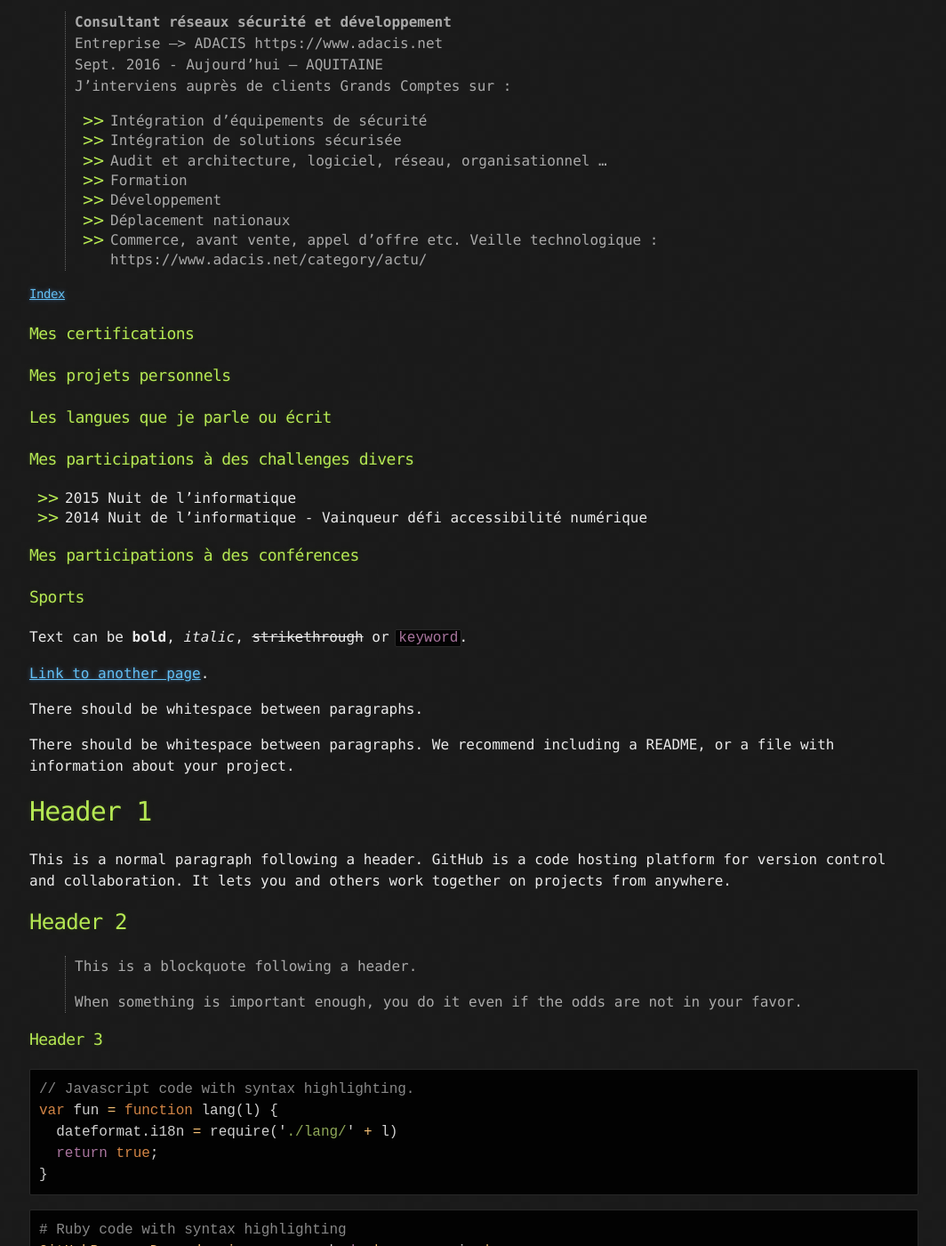
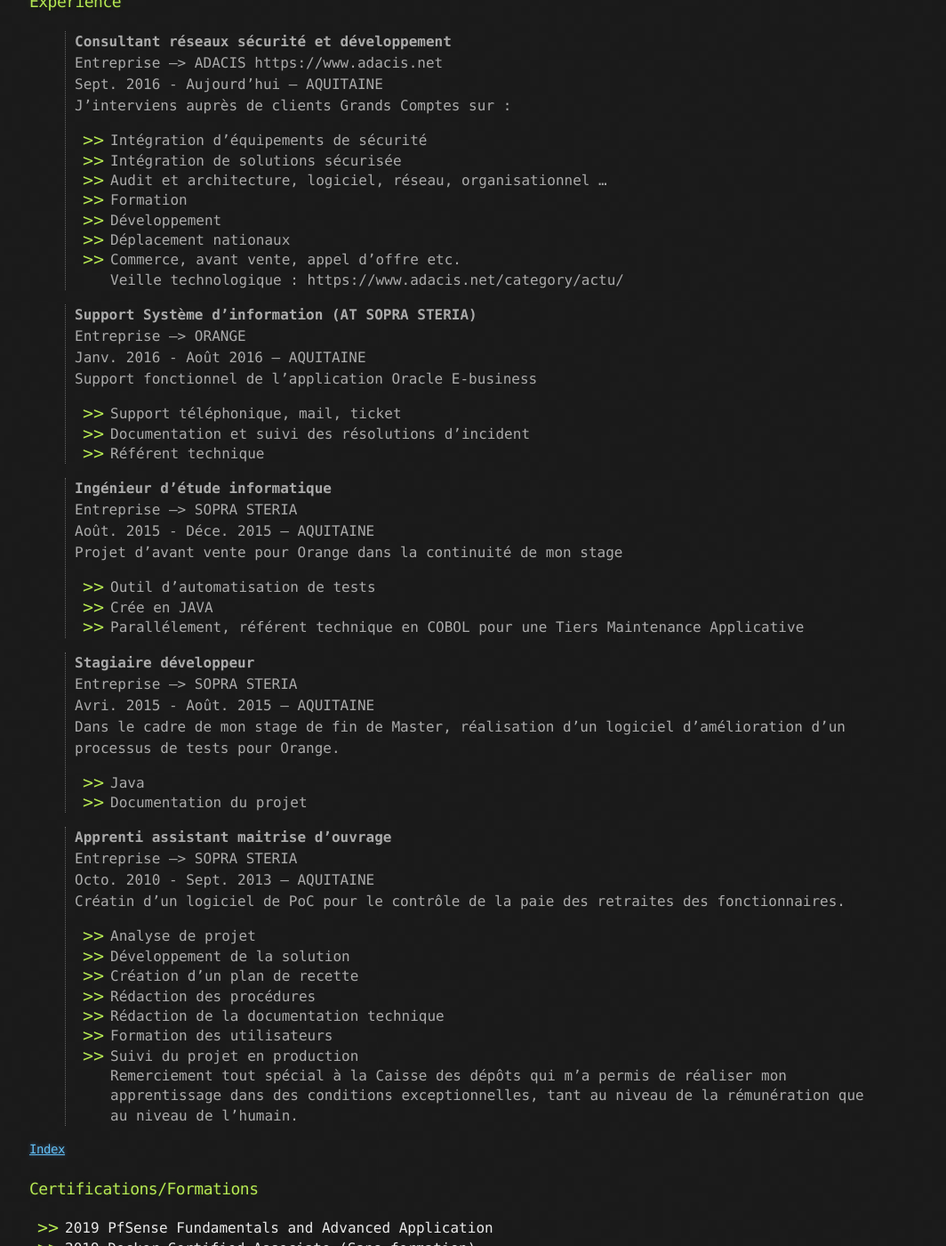
Before and after one commit to baimard/baimard.github.io, a Jekyll site: the page built from index.md, in a window 1280 px wide and 1400 px high, scrolled down 1258 px. Shown: the whole window at 89% size, without its empty margins (107-1171 px from the left). Built offline with Jekyll 4.4.1, drawn with Linux system fonts in a browser that asks for light colours; some of the changed text lies outside the part shown.

Commit message:
one more 2

```diff
--- a/index.md
+++ b/index.md
@@ -8,11 +8,12 @@
 *   [Qui suis-je ?](./#quisuisje)
 *   [Formation](./#Formation)
 *   [Expérience](./#experience)
-*   [Mes certifications](./#mescertifications)
-*   [Mes projets personnels](./#mesprojetspersonnels)
+*   [Certifications](./#certifications)
+*   [Connaissance par domaine](./#connaissancepardomaine)
+*   [Projets personnels](./projetspersonnels)
 *   [Les langues que je parle ou écrit](./#leslanguesquejeparleouecrit)
 *   [Mes participations à des challenges divers](./#mesparticipationsadeschallengesdivers)
-*   [Mes participations à des conférences](./#mesparticipationsadesconferences)
+*   [Conférences, jury et ...](./#conferencesjury)
 *   [Sports](./#sports)
 
 <span id="quisuisje"></span>
@@ -66,28 +67,93 @@
 > - Développement
 > - Déplacement nationaux
 > - Commerce, avant vente, appel d'offre etc.
-> Veille technologique : https://www.adacis.net/category/actu/
+> <br/>Veille technologique : https://www.adacis.net/category/actu/
+
+> **Support Système d'information (AT SOPRA STERIA)** <br/>
+> Entreprise --> ORANGE <br/>
+> Janv. 2016 - Août 2016 -- AQUITAINE<br/>
+> Support fonctionnel de l'application Oracle E-business
+> - Support téléphonique, mail, ticket
+> - Documentation et suivi des résolutions d'incident
+> - Référent technique
+
+> **Ingénieur d'étude informatique** <br/>
+> Entreprise --> SOPRA STERIA <br/>
+> Août. 2015 - Déce. 2015 -- AQUITAINE<br/>
+> Projet d'avant vente pour Orange dans la continuité de mon stage
+> - Outil d'automatisation de tests
+> - Crée en JAVA
+> - Parallélement, référent technique en COBOL pour une Tiers Maintenance Applicative
+
+> **Stagiaire développeur** <br/>
+> Entreprise --> SOPRA STERIA <br/>
+> Avri. 2015 - Août. 2015 -- AQUITAINE<br/>
+> Dans le cadre de mon stage de fin de Master, réalisation d'un logiciel d'amélioration d'un processus de tests pour Orange.
+> - Java
+> - Documentation du projet
+
+> **Apprenti assistant maitrise d'ouvrage** <br/>
+> Entreprise --> SOPRA STERIA <br/>
+> Octo. 2010 - Sept. 2013 -- AQUITAINE<br/>
+> Créatin d'un logiciel de PoC pour le contrôle de la paie des retraites des fonctionnaires.
+> - Analyse de projet
+> - Développement de la solution
+> - Création d’un plan de recette
+> - Rédaction des procédures
+> - Rédaction de la documentation technique
+> - Formation des utilisateurs
+> - Suivi du projet en production
+> <br/> Remerciement tout spécial à la Caisse des dépôts qui m'a permis de réaliser mon apprentissage dans des conditions exceptionnelles, tant au niveau de la rémunération que au niveau de l'humain.
 
 #### [Index](./#index)
 
-<span id="mescertifications"></span>
-### Mes certifications
+<span id="certifications"></span>
+### Certifications/Formations
 
-<span id="mesprojetspersonnels"></span>
-### Mes projets personnels
+*   2019 PfSense Fundamentals and Advanced Application
+*   2019 Docker Certified Associate (Sans formation)
+*   2018 Forcepoint Next Generation Firewall Administrator
+*   2018 Formation Ansible (3 jours)
+*   2018 Formation Forensic et analyse de malware (5 jours)
+*   2017 Stormshield CSNE
+*   2017 Stormshield CSNA
+
+<span id="connaissancepardomaine"></span>
+### Connaissance par domaine
+
+<span id="projetspersonnels"></span>
+### Projets personnels
+
+*   > Création de sthack docker swarm avec 10 Raspberry Hébergeant les services suivants :
+
+*   > Cluster de Pfsense
+
+*   > Redondance de connexion ADSL / 4G
+
+*   > Délégation du stockage sur un NFS
+
+*   > Projet nextcloud divers :
 
 <span id="leslanguesquejeparleouecrit"></span>
 ### Les langues que je parle ou écrit
 
+*   Français langue natal - écriture avec des fautes occasionnelles.
+*   Anglais apprentissage scolaire - utilisé lors de formation suivi (netgate), utilisé pour des supports techniques (mail et téléphone). Dans différente région États-Unis et Inde.
+*   Roumain - compréhension orale, non écrit. Apprentissage rapide possible.
+*   Assembleur - En cours d'apprentissage.
+
 <span id="mesparticipationsadeschallengesdivers"></span>
 ### Mes participations à des challenges divers
 
-
+*   2019 Participation à un Bug Bounty privé (Yes We Hack)
+*   2019 Participation à la Sthack de Bordeaux CTF et conférence
+*   2018 Participation à la Sthack de Bordeaux CTF et conférence
+*   2017 Participation à la Sthack de Bordeaux CTF et conférence
 *   2015 Nuit de l'informatique
 *   2014 Nuit de l'informatique - Vainqueur défi accessibilité numérique
 
-<span id="mesparticipationsadesconferences"></span>
-### Mes participations à des conférences
+<span id="conferencesjury"></span>
+### Conférences, jury et ...
 
 <span id="sports"></span>
 ### Sports
```
